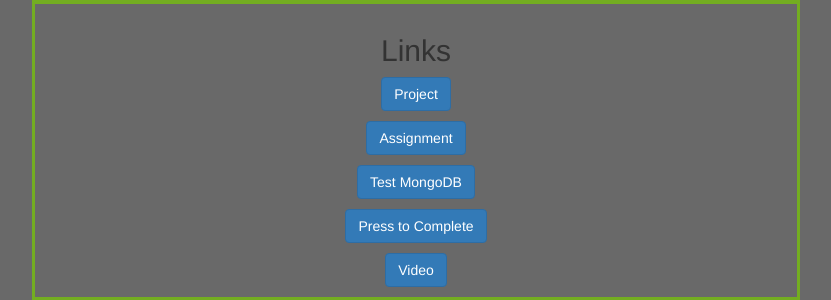
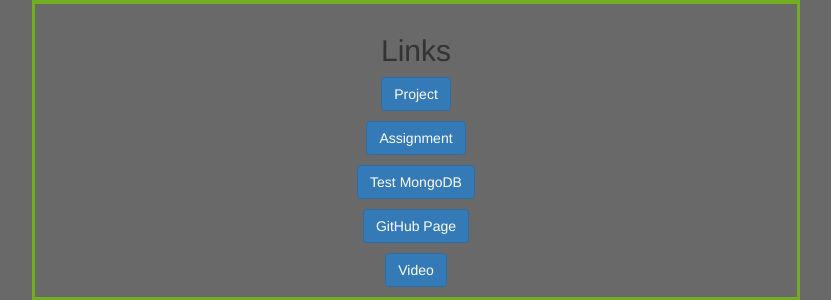
Before and after one commit to jhynes94/Hynes-Bruell-Justin-web-dev, a website: page public/index.html in a window 1280 px wide. Shown: the part 626-926 px from the top of the page, without its empty margins (224-1055 px from the left). Drawn offline with nearby package versions, Linux system fonts and the light colour scheme.

Commit message:
Edit Button Name for Github

```diff
--- a/public/index.html
+++ b/public/index.html
@@ -24,7 +24,7 @@
         <p></p>
         <a href="test/index.html" class="btn btn-primary btn-md" role="button">Test MongoDB</a>
         <p></p>
-        <a href="https://github.com/jhynes94/Hynes-Bruell-Justin-web-dev.git" class="btn btn-primary btn-md" role="button">Press to Complete</a>
+        <a href="https://github.com/jhynes94/Hynes-Bruell-Justin-web-dev.git" class="btn btn-primary btn-md" role="button">GitHub Page</a>
         <p></p>
         <a href="#" class="btn btn-primary btn-md" role="button">Video</a>
     </div>
```
